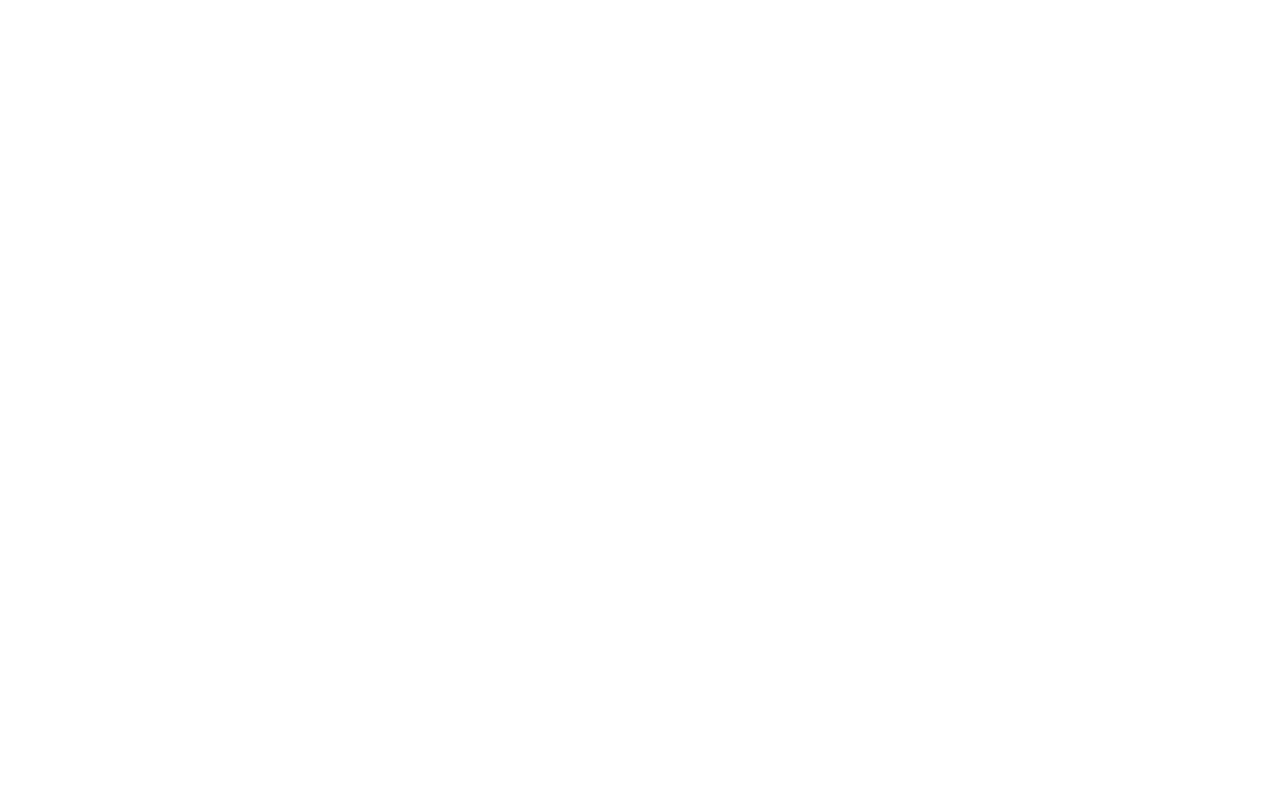
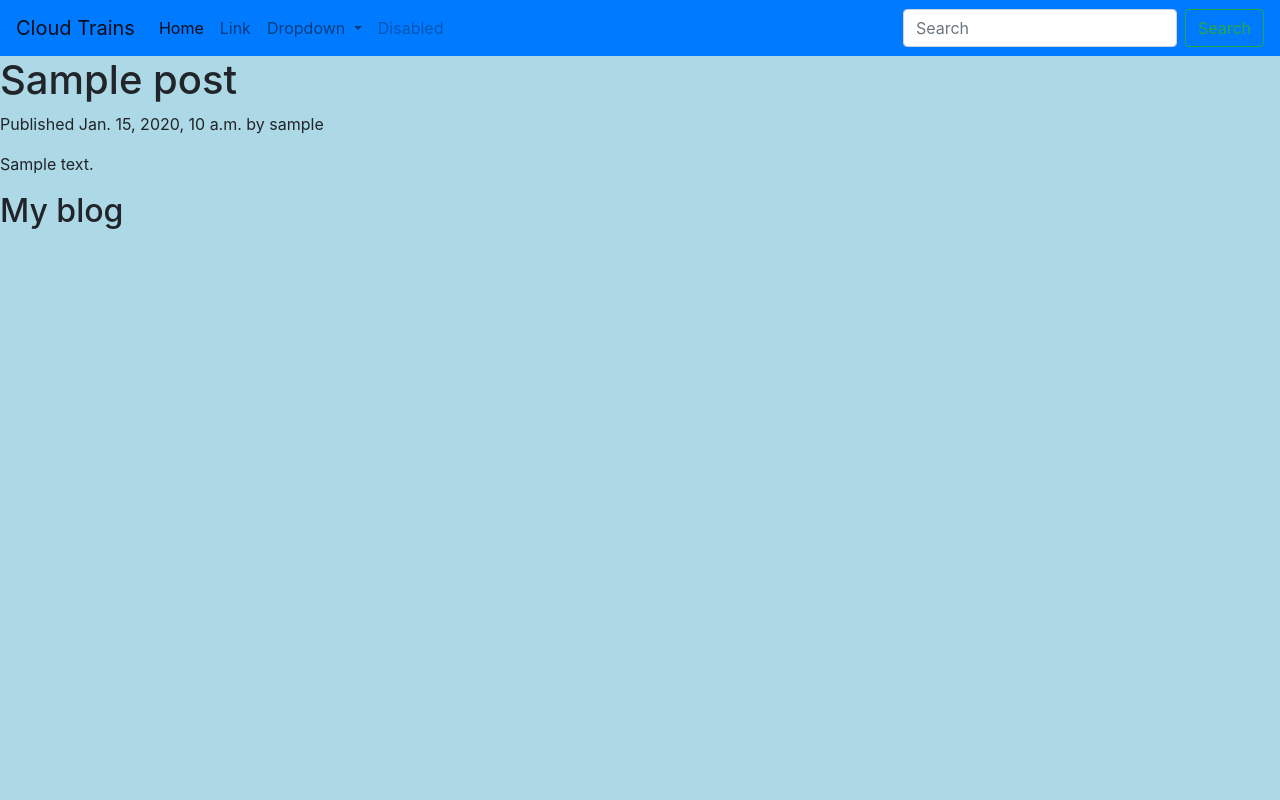
Before and after one commit to sudeep0901/python-applications, a Django app: a page that uses cloudtrains_blog/blog/templates/blog/post/detail.html in a window 1280 px wide. Before the commit the page is empty. Run offline with Django 3.2, Linux system fonts and the light colour scheme; tables that the repository leaves empty hold one stand-in row (values such as "Sample post"); some libraries are stand-ins or nearby versions.

Commit message:
blog - post/detail/css working

```diff
--- a/cloudtrains_blog/blog/templates/blog/base.html
+++ b/cloudtrains_blog/blog/templates/blog/base.html
@@ -4,8 +4,9 @@
 <head>
     <meta charset="UTF-8">
     <title>{% block title %} {% endblock %}</title>
+    <link href="https://stackpath.bootstrapcdn.com/bootstrap/4.4.1/css/bootstrap.min.css"  rel="stylesheet">
     <link href="{% static 'css/blog.css' %}" rel=stylesheet>
-    <link href="https://stackpath.bootstrapcdn.com/bootstrap/4.4.1/css/bootstrap.min.css"  rel="stylesheet">
+
 </head>
 <body>
 <div id="navbar">
--- a/cloudtrains_blog/blog/templates/blog/post/detail.html
+++ b/cloudtrains_blog/blog/templates/blog/post/detail.html
@@ -0,0 +1,10 @@
+{% extends "blog/base.html" %}
+{% block title %}{{ post.title }}{% endblock %}
+
+{% block content %}
+<h1>{{ post.title }}</h1>
+<p class="date">
+Published {{ post.publish }} by {{ post.author }}
+</p>
+{{ post.body|linebreaks }}
+{% endblock %}
--- a/cloudtrains_blog/cloudtrains_blog/settings.py
+++ b/cloudtrains_blog/cloudtrains_blog/settings.py
@@ -120,3 +120,9 @@ USE_TZ = True
 # https://docs.djangoproject.com/en/3.0/howto/static-files/
 
 STATIC_URL = '/static/'
+# Add these new lines
+STATICFILES_DIRS = (
+    os.path.join(BASE_DIR, 'static'),
+)
+print(BASE_DIR)
+STATIC_ROOT = os.path.join(BASE_DIR, 'staticfiles')
--- a/cloudtrains_blog/static/css/blog.css
+++ b/cloudtrains_blog/static/css/blog.css
@@ -1 +1,3 @@
-background-color: red
+body {
+  background-color: lightblue;
+}
```
